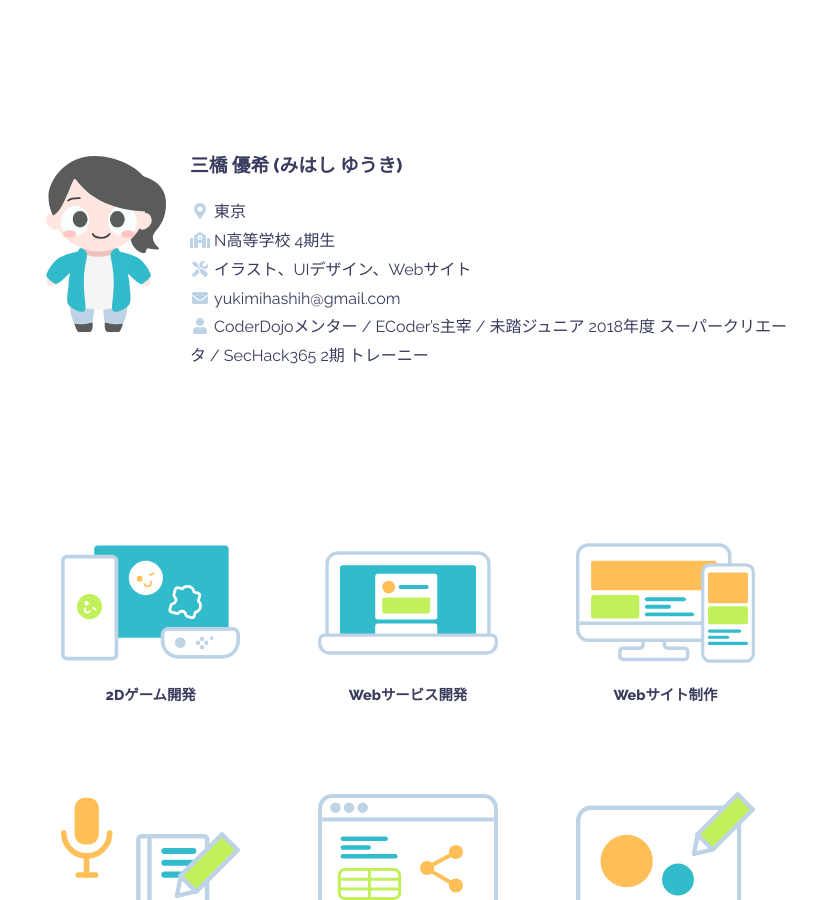
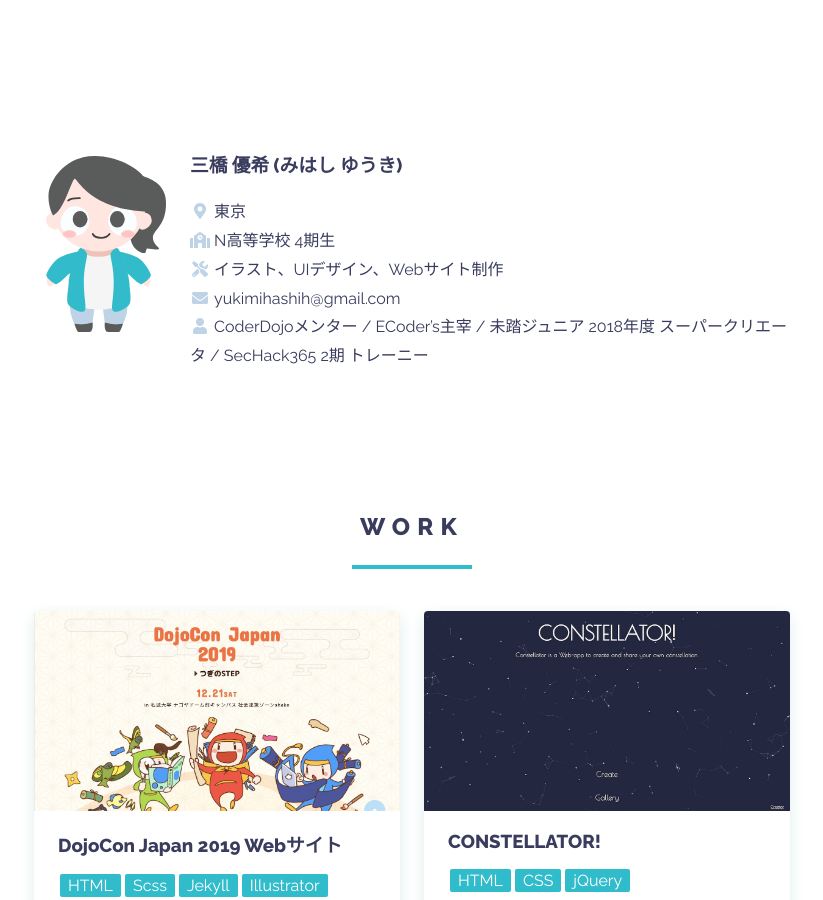
Before and after one commit to madoreenu/yuki384.github.io, a Jekyll site: the page built from index.md, in a window 1280 px wide and 900 px high, scrolled down 813 px. Shown: the whole window, without its empty margins (228-1051 px from the left). Built offline with Jekyll 4.4.1, drawn with Linux system fonts in a browser that asks for light colours; nearby versions of some CDN libraries; some web fonts are replaced; some of the changed text lies outside the part shown.

Commit message:
hidden skills

```diff
--- a/index.md
+++ b/index.md
@@ -15,19 +15,19 @@
     <h3>三橋 優希 (みはし ゆうき)</h3>
     <i class="fas fa-map-marker-alt fa-fw"></i> 東京<br>
     <i class="fas fa-school fa-fw"></i> N高等学校 4期生<br>
-    <i class="fas fa-tools fa-fw"></i> イラスト、UIデザイン、Webサイト<br>
+    <i class="fas fa-tools fa-fw"></i> イラスト、UIデザイン、Webサイト制作<br>
     <i class="fas fa-envelope fa-fw"></i> {{site.email}}<br>
     <i class="fas fa-user fa-fw"></i> CoderDojoメンター / ECoder’s主宰 / 未踏ジュニア 2018年度 スーパークリエータ / SecHack365 2期 トレーニー
   </div>
   </section>
-<section id="skill">
+<!--<section id="skill">
   {% for work in site.data.skill %}
   <div class="work">
     <img src="{{site.url}}/img/icons/{{work.img}}" alt="">
     <h3>{{work.name}}</h3>
   </div>
   {% endfor %}
-</section>
+</section>-->
 <section id="Works">
   <h2 class="top-h2">WORK</h2>
   <div class="flex">
```
